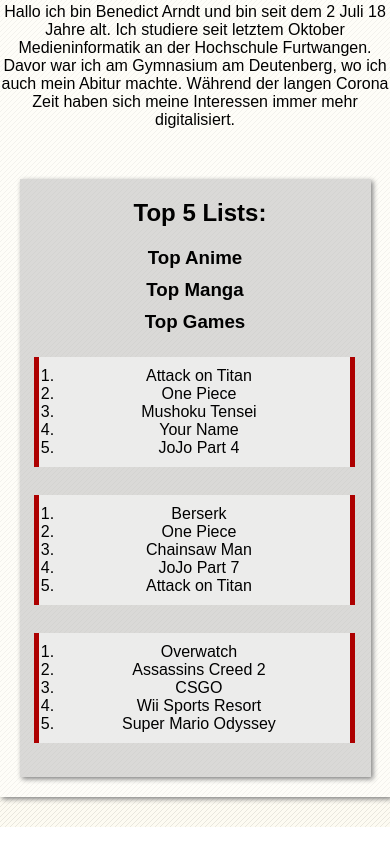
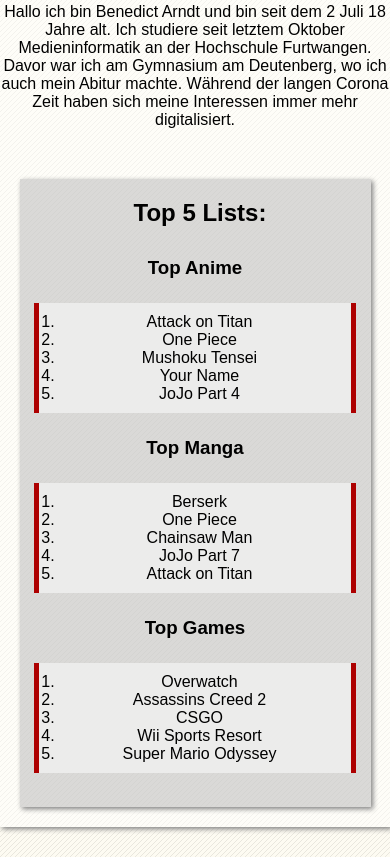
Before and after one commit to Pi77a/GIS_SoSe21, a plain HTML site: page Praktikum4/Steckbrief.html in a window 390 px wide. Shown: the part 953-1810 px from the top of the page. Before the commit the page ends 1780 px from the top, so only its background shows below. Drawn offline with Linux system fonts and the light colour scheme.

Commit message:
Verbesserung Aufgabe 4 fertig

```diff
--- a/Praktikum4/Steckbrief.html
+++ b/Praktikum4/Steckbrief.html
@@ -67,11 +67,11 @@
         <div id="Listensindcool">
             <h2 id="TOP">Top 5 Lists:</h2>
 
-            <h3 class="Steckbriefüberschrift">Top Anime</h3>
-            <h3 class="Steckbriefüberschrift">Top Manga</h3>
-            <h3 class="Steckbriefüberschrift">Top Games</h3>
+            <h3 class="Steckbriefüberschrift1">Top Anime</h3>
+            <h3 class="Steckbriefüberschrift2">Top Manga</h3>
+            <h3 class="Steckbriefüberschrift3">Top Games</h3>
 
-            <ol class="List">
+            <ol class="List1">
                 <li>Attack on Titan</li>
                 <li>One Piece</li>
                 <li>Mushoku Tensei</li>
@@ -80,7 +80,7 @@
             </ol>
 
 
-            <ol class="List">
+            <ol class="List2">
                 <li>Berserk</li>
                 <li>One Piece</li>
                 <li>Chainsaw Man</li>
@@ -89,7 +89,7 @@
             </ol>
 
 
-            <ol class="List">
+            <ol class="List3">
                 <li>Overwatch</li>
                 <li>Assassins Creed 2</li>
                 <li>CSGO</li>
--- a/Praktikum4/style.css
+++ b/Praktikum4/style.css
@@ -85,7 +85,35 @@
       color:rgb(173, 0, 0);
   }
 
-.List {
+.List1 {
+  list-style-type: decimal;
+  display: inline;
+  border-left: 5px solid rgb(173, 0, 0);
+  border-right: 5px solid rgb(173, 0, 0) ;
+  background-color: #f1f1f1c9;
+  padding: 10px 11px 10px 20px;
+  width: 160px;
+  float:left;
+  margin-left: 28px;
+  margin-right: 28px;
+  border-radius: 0px;
+
+}
+.List2 {
+  list-style-type: decimal;
+  display: inline;
+  border-left: 5px solid rgb(173, 0, 0);
+  border-right: 5px solid rgb(173, 0, 0) ;
+  background-color: #f1f1f1c9;
+  padding: 10px 11px 10px 20px;
+  width: 160px;
+  float:left;
+  margin-left: 28px;
+  margin-right: 28px;
+  border-radius: 0px;
+
+}
+.List3 {
   list-style-type: decimal;
   display: inline;
   border-left: 5px solid rgb(173, 0, 0);
@@ -118,7 +146,17 @@
   padding-top: 10px;
   padding-left: 10px;
 }
-.Steckbriefüberschrift{
+.Steckbriefüberschrift1{
+  display: inline;
+  text-align: center;
+  margin: 10px 77px 10px 77px;
+}
+.Steckbriefüberschrift2{
+  display: inline;
+  text-align: center;
+  margin: 10px 77px 10px 77px;
+}
+.Steckbriefüberschrift3{
   display: inline;
   text-align: center;
   margin: 10px 77px 10px 77px;
@@ -281,8 +319,6 @@
 #Container{
   padding-left: 10px;
   width: 90%;
-  margin-right: 5%;
-  margin-left: 5%;
 }
 #mess {
   padding-left: 10px;
@@ -310,6 +346,7 @@
   }
   #Background2{
     width: 100%;
+    height: fit-content;
   }
   div.Museum{
     height: fit-content;
@@ -350,18 +387,52 @@
     width: 90%;
     margin: 5%;
     height: fit-content;
+    display: flex;
+    flex-direction: column;
+    align-items: center;
+
   }
-  .List {
+  .List1 {
     width: 80%;
     margin: 4%;
+    order: 2;
   }
-  .Steckbriefüberschrift{
+  .List2 {
+    width: 80%;
+    margin: 4%;
+    order: 4;
+  }
+  .List3 {
+    width: 80%;
+    margin: 4%;
+    order: 6;
+  }
+  .Steckbriefüberschrift1{
     display:block;
     border-left-width: 2px;
     border-top-width: 2px;
     border-right-width: 2px;
     border-bottom-width: 2px;
     border-color: black;
+    order: 1;
+  }
+  .Steckbriefüberschrift2{
+    display:block;
+    border-left-width: 2px;
+    border-top-width: 2px;
+    border-right-width: 2px;
+    border-bottom-width: 2px;
+    border-color: black;
+    order: 3;
+  }
+  .Steckbriefüberschrift3{
+    display:block;
+    border-left-width: 2px;
+    border-top-width: 2px;
+    border-right-width: 2px;
+    border-bottom-width: 2px;
+    border-color: black;
+    order: 5;
   }
   header ol{
     width: 100%;
```
